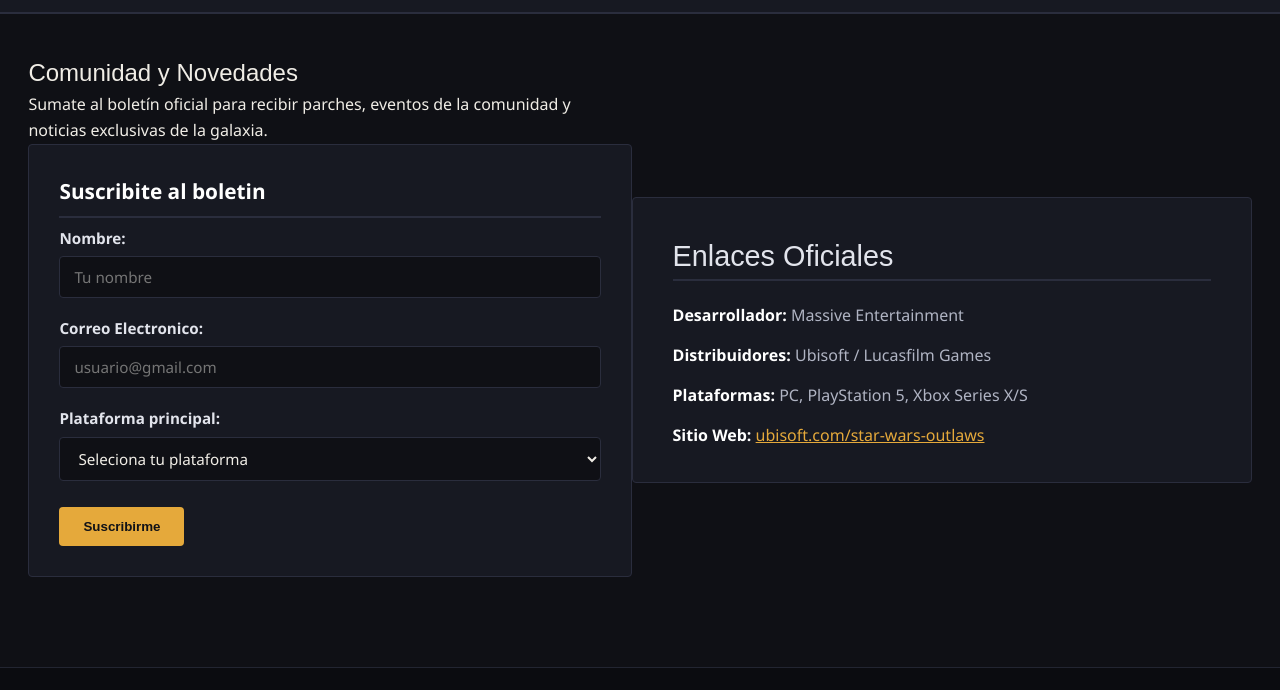
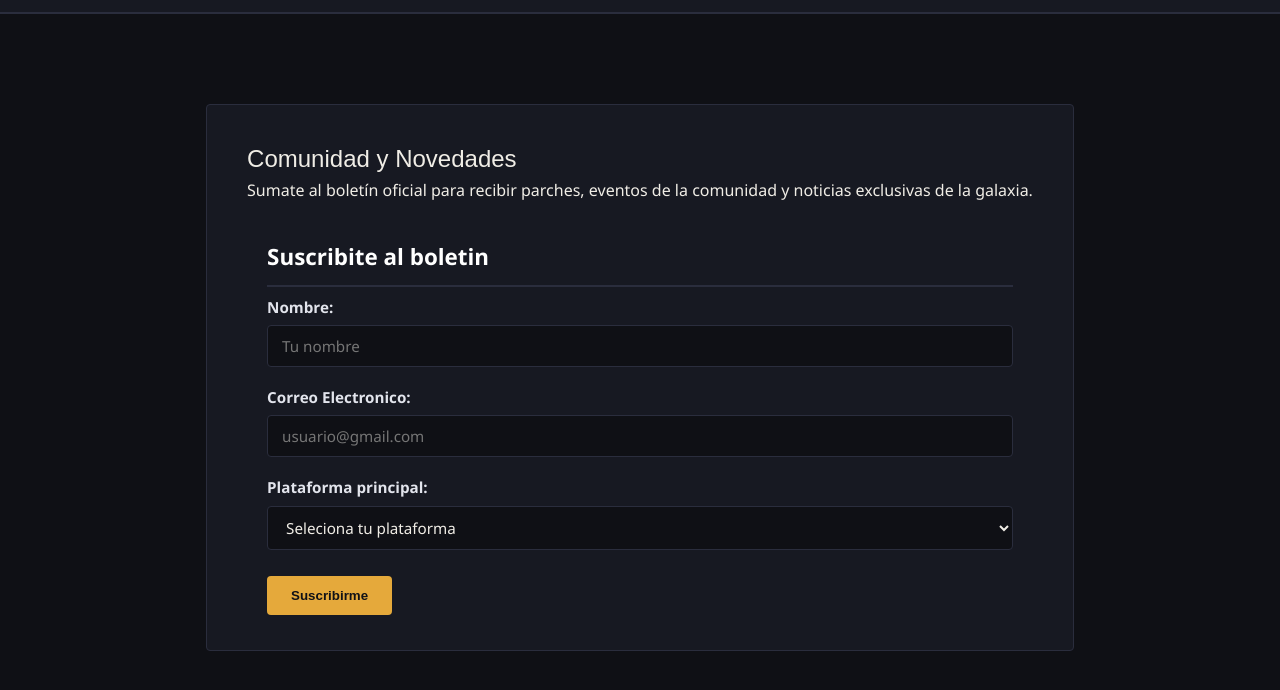
Before and after one commit to Atramiis/LabordeLara_DGN4DV_Directorio, a plain HTML site: page contacto.html in a window 1280 px wide. Shown: the part 63-753 px from the top of the page. Drawn offline with Linux system fonts and the light colour scheme; a web font is replaced by a local one.

Commit message:
formulario completado

```diff
--- a/contacto.html
+++ b/contacto.html
@@ -40,7 +40,7 @@
     </header>
 
     <main>
-        <article>
+        <article class="contacto">
             <h1 class="bruno-ace-regular">Comunidad y Novedades</h1>
             <p>Sumate al boletín oficial para recibir parches, eventos de la comunidad y noticias exclusivas de la galaxia.</p>
 
--- a/css/contacto.css
+++ b/css/contacto.css
@@ -1,51 +1,6 @@
-main:has(.contacto) {
-    display: flex;
-    justify-content: center;
-    align-items: center;
-}
-
-.contacto {
-    background-color: #171922;
-    border: 1px solid #2a2d3d;
-    border-radius: 4px;
-    padding: 35px 40px;
-    width: 100%;
-    max-width: 620px;
-}
-
-.contacto h1 {
-    font-size: 1.8rem;
-    color: #e2e4ec;
-    margin-bottom: 22px;
-    border-bottom: 2pt solid #2a2d3d;
-}
-
-.listaContacto {
-    list-style: none;
-    display: flex;
-    flex-direction: column;
-    gap: 16px;
-}
-
-.listaContacto li {
-    color: #b0b4c3;
-    font-size: 1rem;
-    line-height: 1.5;
-}
-
-.listaContacto strong {
-    color: #ffffff;
-    font-weight: 600;
-}
-
-.listaContacto a {
-    color: #e5a93b;
-    text-decoration: underline;
-    transition: color 0.2s ease;
-}
-
-.listaContacto a:hover {
-    color: #ffd073;
+.seccionContacto {
+  max-width: 650px;
+  margin: 0 auto 60px auto;
 }
 
 .seccionContacto h1 {
@@ -54,19 +9,21 @@ main:has(.contacto) {
   margin-bottom: 8px;
 }
 
+.seccionContacto p {
+  color: #b0b4c3;
+  margin-bottom: 25px;
+  font-size: 1rem;
+}
+
 .contenedorContacto {
   display: flex;
+  flex-direction: column;
   gap: 30px;
-  align-items: flex-start;
-  margin-bottom: 50px;
 }
 
 .formularioContacto {
-  flex: 1.3;
-  background-color: #171922;
-  border: 1px solid #2a2d3d;
-  border-radius: 4px;
-  padding: 30px;
+  padding: 0px 20px;
+  padding-top: 35px;
 }
 
 .grupoFormulario {
@@ -77,11 +34,11 @@ main:has(.contacto) {
 }
 
 .grupoFormulario legend {
-  font-size: 1.3rem;
+  font-size: 1.4rem;
   color: #ffffff;
   font-weight: bold;
   border-bottom: 2px solid #2a2d3d;
-  padding-bottom: 8px;
+  padding-bottom: 10px;
   width: 100%;
   margin-bottom: 8px;
 }
@@ -118,20 +75,6 @@ main:has(.contacto) {
   box-shadow: 0 0 6px rgba(229, 169, 59, 0.3);
 }
 
-.campoTerminos {
-  display: flex;
-  align-items: center;
-  gap: 10px;
-  margin-top: 4px;
-}
-
-.campoTerminos label {
-  color: #b0b4c3;
-  font-size: 0.85rem;
-  cursor: pointer;
-  line-height: 1.4;
-}
-
 .botonForm {
   background-color: #e5a93b;
   color: #111217;
@@ -142,26 +85,54 @@ main:has(.contacto) {
   cursor: pointer;
   align-self: flex-start;
   margin-top: 8px;
-  transition: background-color 0.2s ease, transform 0.1s ease;
+  transition: background-color 0.2s ease;
 }
 
 .botonForm:hover {
   background-color: #ffd073;
 }
 
-/* Tarjeta lateral de soporte/enlaces */
-.infoOficial {
-  flex: 1;
+.contacto {
+  width: 100%;
   background-color: #171922;
   border: 1px solid #2a2d3d;
   border-radius: 4px;
-  padding: 30px;
+  padding: 35px 40px;
+  margin-top: 50px;
 }
 
-.infoOficial h2 {
-  font-size: 1.3rem;
+.contacto h2 {
+  font-size: 1.5rem;
+  color: #e2e4ec;
+  margin-bottom: 20px;
+  border-bottom: 2px solid #2a2d3d;
+  padding-bottom: 10px;
+}
+
+.listaContacto {
+  list-style: none;
+  display: flex;
+  flex-direction: column;
+  gap: 16px;
+}
+
+.listaContacto li {
+  color: #b0b4c3;
+  font-size: 1rem;
+  line-height: 1.5;
+}
+
+.listaContacto strong {
   color: #ffffff;
-  margin-bottom: 18px;
-  border-bottom: 2px solid #2a2d3d;
-  padding-bottom: 8px;
+  font-weight: 600;
 }
+
+.listaContacto a {
+  color: #e5a93b;
+  text-decoration: underline;
+  transition: color 0.2s ease;
+}
+
+.listaContacto a:hover {
+  color: #ffd073;
+}
```
